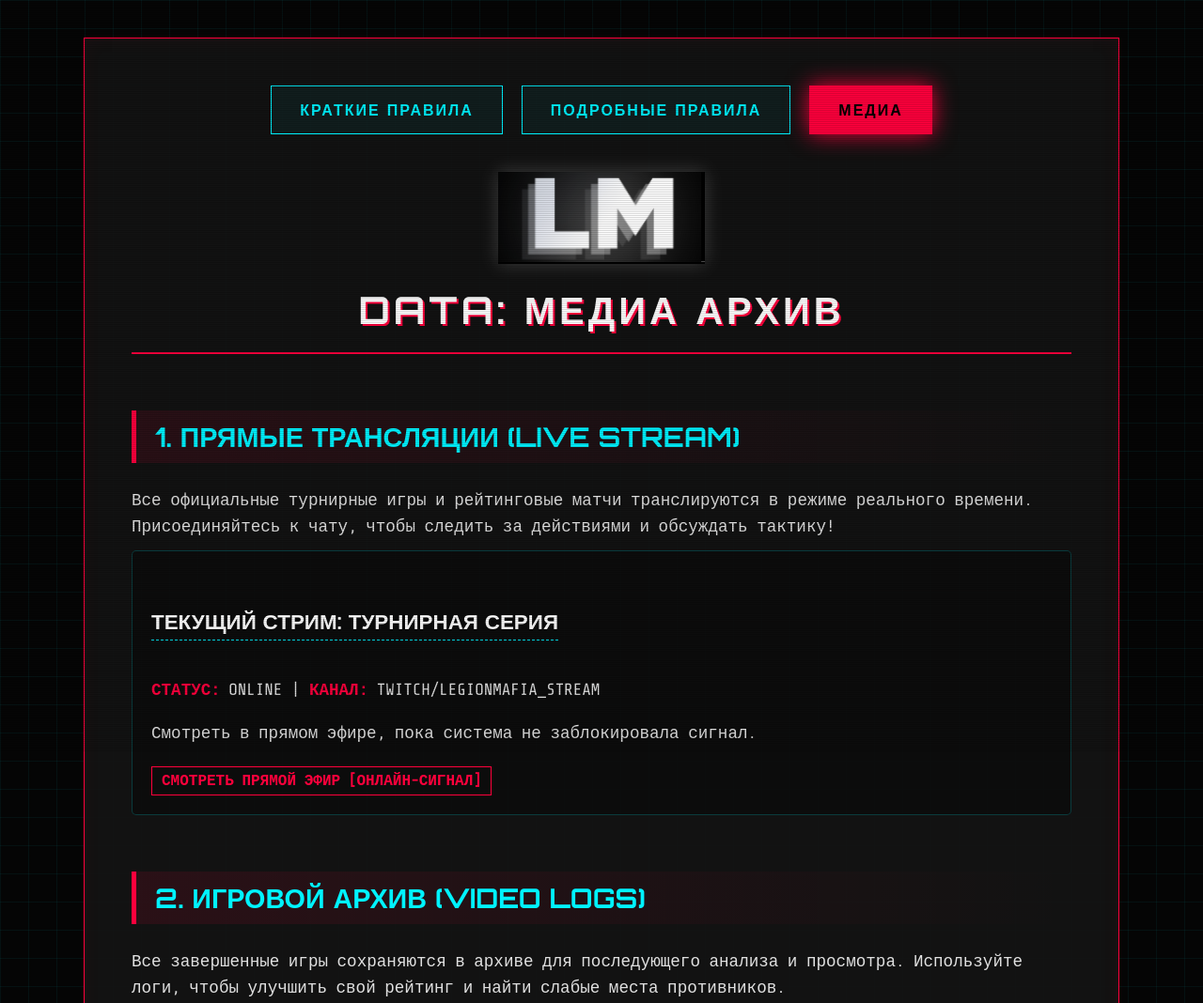
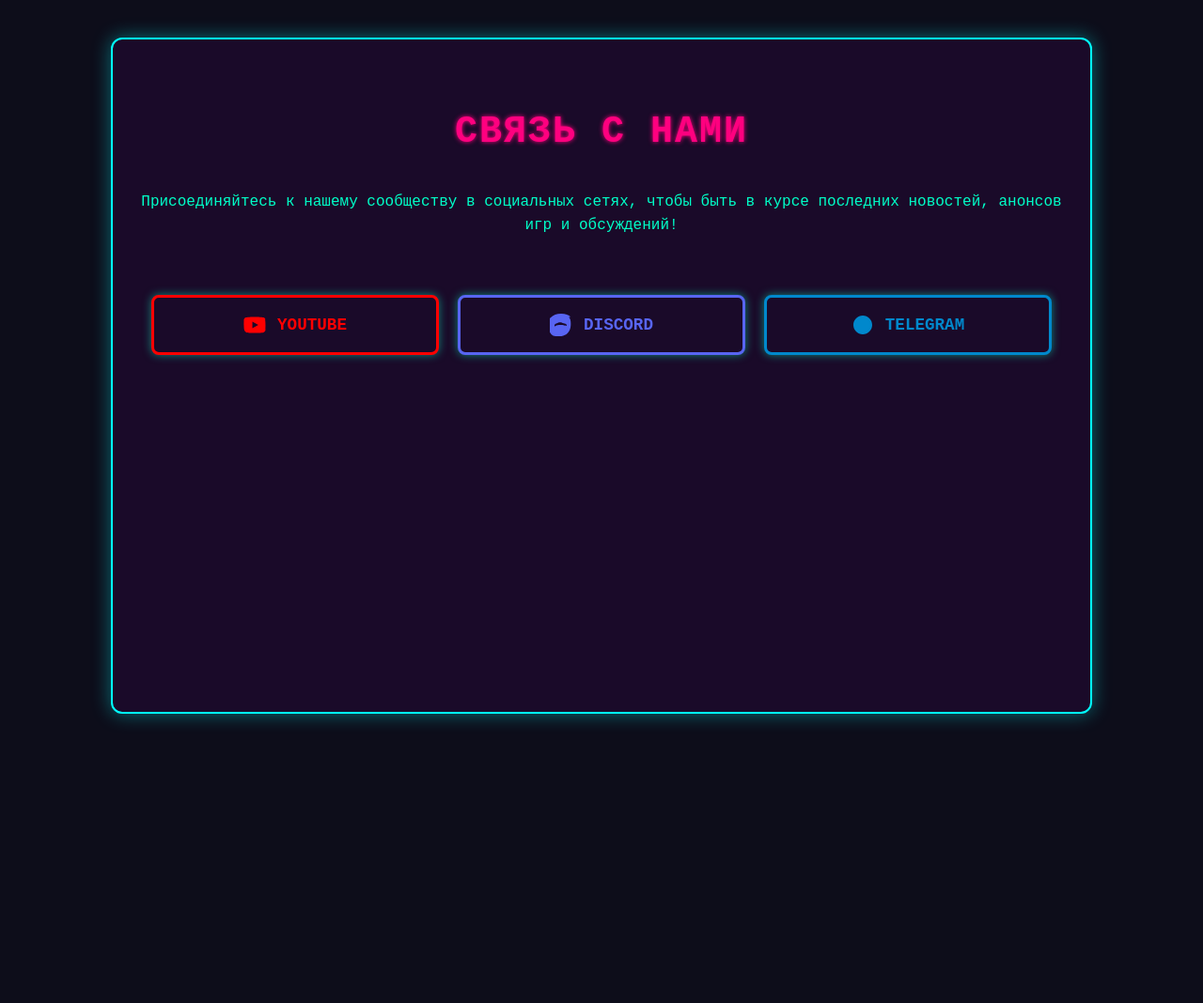
Before and after one commit to GityMin/Rules-Mafia, a plain HTML site: page contacts.html in a window 1280 px wide. Shown: the top 1068 px of the page at 94% size. After the commit the page ends 800 px from the top, so only its background shows below. Drawn offline with nearby package versions, Linux system fonts and the light colour scheme.

Commit message:
Update contacts.html

```diff
--- a/contacts.html
+++ b/contacts.html
@@ -3,274 +3,181 @@
 <head>
     <meta charset="UTF-8">
     <meta name="viewport" content="width=device-width, initial-scale=1.0">
-<title>Медиа & Стримы - Legion Mafia</title>
-<link href="https://fonts.googleapis.com/css2?family=Orbitron:wght@400;700;900&family=Share+Tech+Mono&display=swap" rel="stylesheet">
+    <title>Legion Mafia - Контакты</title>
     <style>
-    /* ПРИМЕНЕНИЕ КИБЕРПАНК-СТИЛЯ ИЗ ПРИМЕРА ПОЛЬЗОВАТЕЛЯ */
+        /* === КИБЕРПАНК СТИЛИ (CSS) - ЦИФРОВАЯ МАФИЯ === */
         :root {
-        --neon-red: #ff003c;
-        --neon-blue: #00f3ff;
-        --bg-color: #050505;
-        --panel-bg: rgba(20, 20, 20, 0.95);
-        --text-main: #e0e0e0;
-        --grid-color: rgba(0, 243, 255, 0.05);
+            --background-color: #0d0d1a;
+            --text-color: #00ffc8;
+            --header-color: #ff007f;
+            --accent-color: #00ffff;
+            --warning-color: #ffcc00;
+            --font-family-cyb: 'Share Tech Mono', monospace, Arial, sans-serif;
+            --container-bg: #1a0a29;
+            --border: #424242;
         }
 
         body {
-        font-family: 'Share Tech Mono', monospace;
-        background-color: var(--bg-color);
-        color: var(--text-main);
+            font-family: var(--font-family-cyb);
+            background-color: var(--background-color);
+            color: var(--text-color);
+            line-height: 1.6;
+            padding: 0;
             margin: 0;
-        padding: 40px;
+            display: flex;
+            flex-direction: column;
             min-height: 100vh;
-        /* Цифровая сетка на фоне */
-        background-image:
-            linear-gradient(var(--grid-color) 1px, transparent 1px),
-            linear-gradient(90deg, var(--grid-color) 1px, transparent 1px);
-        background-size: 30px 30px;
-        position: relative;
-        overflow-x: hidden;
-    }
-
-    /* Сканлайны для эффекта ЭЛТ */
-    body::before {
-        content: "";
-        position: fixed;
-        top: 0; left: 0; width: 100%; height: 100%;
-        background: repeating-linear-gradient(0deg, rgba(0,0,0,0.15), rgba(0,0,0,0.15) 1px, transparent 1px, transparent 2px);
-        pointer-events: none;
-        z-index: 999;
-    }
-
-    /* Анимация появления */
-    @keyframes fadeInUp {
-        from { opacity: 0; transform: translateY(30px); }
-        to { opacity: 1; transform: translateY(0); }
         }
 
         .container {
             max-width: 1000px;
-        margin: 0 auto;
-        background-color: var(--panel-bg);
-        border: 1px solid var(--neon-red);
-        box-shadow: 0 0 20px rgba(255, 0, 60, 0.15), inset 0 0 20px rgba(255, 0, 60, 0.05);
-        padding: 50px;
-        position: relative;
-        /* Скошенный угол */
-        clip-path: polygon(0 0, 100% 0, 100% calc(100% - 20px), calc(100% - 20px) 100%, 0 100%);
-        animation: fadeInUp 0.8s ease-out;
-    }
-
-    /* Угловой акцент */
-    .container::after {
-        content: "";
-        position: absolute;
-        bottom: 5px; right: 5px;
-        width: 30px; height: 30px;
-        border-bottom: 2px solid var(--neon-blue);
-        border-right: 2px solid var(--neon-blue);
-    }
-
-    /* МЕНЮ */
-    .top-nav {
-        display: flex;
-        justify-content: center;
-        gap: 20px;
-        margin-bottom: 40px;
-        flex-wrap: wrap;
-    }
-
-    .top-nav a {
-        text-decoration: none;
-        color: var(--neon-blue);
-        font-family: 'Orbitron', sans-serif;
-        font-weight: 700;
-        padding: 15px 30px;
-        border: 1px solid var(--neon-blue);
-        background: rgba(0, 243, 255, 0.05);
-        text-transform: uppercase;
-        letter-spacing: 2px;
-        transition: all 0.3s ease;
-    }
-
-    .top-nav a:hover {
-        background: var(--neon-blue);
-        color: #000;
-        box-shadow: 0 0 25px var(--neon-blue);
-        transform: translateY(-2px);
-    }
-
-    .top-nav a.active {
-        color: #000;
-        background: var(--neon-red);
-        border-color: var(--neon-red);
-        box-shadow: 0 0 25px var(--neon-red);
-    }
-
-    .header {
-        text-align: center;
-        margin-bottom: 50px;
-        border-bottom: 2px solid var(--neon-red);
-        padding-bottom: 20px;
-    }
-
-    .logo img {
-        max-width: 220px;
-        margin-bottom: 20px;
-        filter: drop-shadow(0 0 10px rgba(255, 255, 255, 0.2));
+            margin: 40px auto;
+            padding: 40px 20px;
+            background-color: var(--container-bg);
+            border: 2px solid var(--accent-color);
+            box-shadow: 0 0 20px rgba(0, 255, 255, 0.4);
+            border-radius: 12px;
+            flex-grow: 1;
+            width: 90%; /* Адаптивная ширина */
         }
 
         h1 {
-        font-family: 'Orbitron', sans-serif;
-        font-size: 2.5em;
-        color: #fff;
+            color: var(--header-color);
+            text-align: center;
             text-transform: uppercase;
-        text-shadow: 2px 2px 0px var(--neon-red);
-        letter-spacing: 4px;
-        margin: 0;
-    }
-
-    h2 {
-        font-family: 'Orbitron', sans-serif;
-        color: var(--neon-blue);
-        font-size: 1.8em;
-        border-left: 5px solid var(--neon-red);
-        padding-left: 20px;
-        margin-top: 60px;
-        margin-bottom: 25px;
-        text-transform: uppercase;
-        background: linear-gradient(90deg, rgba(255, 0, 60, 0.1) 0%, transparent 100%);
-        padding-top: 10px;
-        padding-bottom: 10px;
-    }
-
-    h3 {
-        font-family: 'Orbitron', sans-serif;
-        color: #fff;
-        font-size: 1.4em;
-        margin-top: 40px;
-        margin-bottom: 20px;
-        border-bottom: 1px dashed var(--neon-blue);
-        padding-bottom: 5px;
-        display: inline-block;
+            letter-spacing: 2px;
+            margin-bottom: 30px;
+            font-size: 2.5rem;
+            text-shadow: 0 0 5px var(--header-color);
         }
 
         p {
-        font-size: 1.1em;
-        margin-bottom: 12px;
-        line-height: 1.6;
+            margin-bottom: 20px;
+            text-align: center;
         }
 
-    strong { color: var(--neon-red); }
+        /* === СТИЛИ ДЛЯ КНОПОК СОЦИАЛЬНЫХ СЕТЕЙ === */
 
-    /* Дополнительные стили для Медиа-контента */
-    .media-card {
-        background-color: rgba(0, 0, 0, 0.3);
-        border: 1px solid rgba(0, 243, 255, 0.2);
-        padding: 20px;
-        margin-bottom: 25px;
-        border-radius: 5px;
-        transition: all 0.3s;
+        .button-container {
+            display: flex;
+            flex-direction: column; /* По умолчанию вертикально для мобильных */
+            gap: 20px;
+            margin-top: 40px;
+            padding: 20px 0;
+            align-items: center;
+            justify-content: center;
         }
 
-    .media-card:hover {
-        border-color: var(--neon-blue);
-        box-shadow: 0 0 15px rgba(0, 243, 255, 0.3);
-        transform: translateY(-3px);
+        @media (min-width: 768px) {
+            .button-container {
+                flex-direction: row; /* Горизонтально для десктопа */
+            }
         }
 
-    .media-link {
-        color: var(--neon-red);
+        .cyber-button {
+            display: flex;
+            align-items: center;
+            justify-content: center;
+            padding: 15px 25px;
+            background-color: var(--container-bg);
+            border: 3px solid var(--accent-color);
+            color: var(--text-color);
             text-decoration: none;
+            text-transform: uppercase;
+            font-size: 1.1rem;
             font-weight: bold;
-        display: inline-block;
-        margin-top: 10px;
-        padding: 5px 10px;
-        border: 1px solid var(--neon-red);
-        transition: all 0.3s;
+            border-radius: 8px;
+            transition: all 0.3s ease-in-out;
+            box-shadow: 0 0 10px rgba(0, 255, 200, 0.5);
+            width: 250px; /* Фиксированная ширина для единообразия */
+            max-width: 90%;
         }
 
-    .media-link:hover {
-        background-color: var(--neon-red);
-        color: #000;
+        .cyber-button svg {
+            margin-right: 12px;
+            width: 24px;
+            height: 24px;
+            fill: currentColor; /* Использует цвет текста */
+            transition: transform 0.3s;
         }
 
-    .footer-sign {
-        text-align: center;
-        margin-top: 80px;
-        padding-top: 20px;
-        border-top: 1px solid #333;
-        font-size: 14px;
-        color: var(--neon-blue);
-        font-family: 'Orbitron', sans-serif;
-        opacity: 0.8;
-        letter-spacing: 1px;
+        /* Эффект при наведении */
+        .cyber-button:hover {
+            box-shadow: 0 0 20px var(--header-color), 0 0 40px var(--header-color);
+            transform: translateY(-3px) scale(1.02);
         }
+        .cyber-button:hover svg {
+            transform: scale(1.1);
+        }
+
+        /* Специфические стили и цвета */
+        .youtube-btn {
+            border-color: #ff0000;
+            color: #ff0000;
+        }
+        .youtube-btn:hover {
+            background-color: #ff0000;
+            color: white;
+            border-color: white;
+        }
+
+        .discord-btn {
+            border-color: #5865F2;
+            color: #5865F2;
+        }
+        .discord-btn:hover {
+            background-color: #5865F2;
+            color: white;
+            border-color: white;
+        }
+
+        .telegram-btn {
+            border-color: #0088CC;
+            color: #0088CC;
+        }
+        .telegram-btn:hover {
+            background-color: #0088CC;
+            color: white;
+            border-color: white;
+        }
+
     </style>
 </head>
 <body>
+    <div class="container">
+        <h1>Связь с Нами</h1>
 
-<div class="container">
+        <p>Присоединяйтесь к нашему сообществу в социальных сетях, чтобы быть в курсе последних новостей, анонсов игр и обсуждений!</p>
 
-    <!-- НАВИГАЦИЯ -->
-    <nav class="top-nav">
-        <a href="index.html">КРАТКИЕ ПРАВИЛА</a>
-        <a href="podrobnye.html">ПОДРОБНЫЕ ПРАВИЛА</a>
-        <a href="media.html" class="active">МЕДИА</a>
-    </nav>
+        <div class="button-container">
 
-    <div class="header">
-        <!-- Заглушка для логотипа, чтобы сохранить структуру -->
-        <div class="logo"><img src="logo.png" alt="Legion Mafia Logo" onerror="this.onerror=null; this.src='https://placehold.co/220x80/050505/ff003c?text=LEGION+MAFIA';"></div>
-        <h1>DATA: Медиа Архив</h1>
-    </div>
+            <!-- Кнопка YouTube -->
+            <a href="https://www.youtube.com/@LegionMafia2024" target="_blank" class="cyber-button youtube-btn">
+                <!-- YouTube Icon SVG -->
+                <svg viewBox="0 0 24 24" fill="currentColor">
+                    <path d="M23.495 6.205a3.02 3.02 0 0 0-2.12-2.12C19.79 3.5 12 3.5 12 3.5s-7.79-.005-9.375.585a3.02 3.02 0 0 0-2.12 2.12C.5 7.79.5 12 .5 12s.005 4.21.585 5.795a3.02 3.02 0 0 0 2.12 2.12C4.21 20.5 12 20.5 12 20.5s7.79.005 9.375-.585a3.02 3.02 0 0 0 2.12-2.12C23.5 16.21 23.5 12 23.5 12s0-4.21-.505-5.795zM9.545 15.599V8.401L15.82 12l-6.275 3.599z"/>
+                </svg>
+                YouTube
+            </a>
 
-    <!-- ОСНОВНОЙ КОНТЕНТ -->
+            <!-- Кнопка Discord -->
+            <a href="https://discord.com/invite/PqMKKZukXh" target="_blank" class="cyber-button discord-btn">
+                <!-- Discord Icon SVG -->
+                <svg viewBox="0 0 24 24" fill="currentColor">
+                    <path d="M20.22 3.5C22.38 5.67 22.38 9.07 22.28 12.37c-.1 3.2-1.28 6.4-3.35 8.47-2.07 2.07-5.27 3.25-8.47 3.35-3.3.1-6.7-.1-8.87-2.26-2.07-2.07-3.25-5.27-3.35-8.47-.1-3.3.1-6.7 2.26-8.87C3.79 1.34 7.23 0 12 0c4.77 0 8.21 1.34 10.22 3.5zM7.5 16.5c-1.1 0-2-.9-2-2s.9-2 2-2 2 .9 2 2-.9 2-2 2zm9 0c-1.1 0-2-.9-2-2s.9-2 2-2 2 .9 2 2-.9 2-2 2zM12 9c-3.1 0-5.4 1.8-5.7 1.8-.7.2-1.3.9-1.3 1.7v.5c0 .3.2.5.5.5h1.2c.3 0 .5-.2.5-.5v-.3c.4-.2 1.4-.7 4.3-.7 2.9 0 3.9.5 4.3.7v.3c0 .3.2.5.5.5h1.2c.3 0 .5-.2.5-.5v-.5c0-.8-.6-1.5-1.3-1.7-.3 0-5.7-1.8-5.7-1.8z"/>
+                </svg>
+                Discord
+            </a>
 
-    <h2>1. Прямые Трансляции (LIVE STREAM)</h2>
-    <p>Все официальные турнирные игры и рейтинговые матчи транслируются в режиме реального времени. Присоединяйтесь к чату, чтобы следить за действиями и обсуждать тактику!</p>
+            <!-- Кнопка Telegram -->
+            <a href="https://t.me/mafia_legion" target="_blank" class="cyber-button telegram-btn">
+                <!-- Telegram Icon SVG -->
+                <svg viewBox="0 0 24 24" fill="currentColor">
+                    <path d="M12 2C6.48 2 2 6.48 2 12s4.48 10 10 10 10-4.48 10-10S17.52 2 12 2zm4.5 7.5L10 14V9.5H8.5V15c0 .41.33.75.75.75H10L16.5 10v.5h-1.5V16c0 .41.33.75.75.75H17c.41 0 .75-.34.75-.75v-6.5c0-.41-.34-.75-.75-.75z"/>
+                </svg>
+                Telegram
+            </a>
 
-    <div class="media-card">
-        <h3>ТЕКУЩИЙ СТРИМ: ТУРНИРНАЯ СЕРИЯ</h3>
-        <p><strong>СТАТУС:</strong> ONLINE | <strong>КАНАЛ:</strong> TWITCH/LEGIONMAFIA_STREAM</p>
-        <p>Смотреть в прямом эфире, пока система не заблокировала сигнал.</p>
-        <a href="#" class="media-link">СМОТРЕТЬ ПРЯМОЙ ЭФИР [ОНЛАЙН-СИГНАЛ]</a>
-    </div>
-
-    <h2>2. Игровой Архив (VIDEO LOGS)</h2>
-    <p>Все завершенные игры сохраняются в архиве для последующего анализа и просмотра. Используйте логи, чтобы улучшить свой рейтинг и найти слабые места противников.</p>
-
-    <div class="media-card">
-        <h3>АРХИВ СЕЗОНА ALPHA-03 (2025)</h3>
-        <p>Полный список игр, включая все "лучшие ходы" и результаты голосований. Доступно для загрузки.</p>
-        <p><strong>ДАТА ПОСЛЕДНЕГО ОБНОВЛЕНИЯ:</strong> 22-11-2025</p>
-        <a href="#" class="media-link">ПЕРЕЙТИ К АРХИВУ YOUTUBE</a>
-    </div>
-
-    <div class="media-card">
-        <h3>ПОДБОРКА ЛУЧШИХ МОМЕНТОВ</h3>
-        <p>Смотрите нарезку самых эпичных побед и фатальных ошибок. Выделенный контент для быстрого просмотра.</p>
-        <a href="#" class="media-link">СМОТРЕТЬ ХАЙЛАЙТЫ</a>
-    </div>
-
-    <h2>3. Официальные Соцсети (SOCIAL CHANNELS)</h2>
-    <p>Следите за новостями, анонсами турниров и изменениями в регламенте в наших каналах связи. Подписывайтесь на передачу данных.</p>
-
-    <ul style="list-style: none; padding: 0;">
-        <li style="margin-bottom: 10px;">
-            <p style="margin: 0;"><strong>TELEGRAM:</strong> <a href="#" class="media-link" style="border: none; padding: 0;">@LegionMafiaChat</a></p>
-        </li>
-        <li style="margin-bottom: 10px;">
-            <p style="margin: 0;"><strong>VKONTAKTE:</strong> <a href="#" class="media-link" style="border: none; padding: 0;">/LegionMafiaOfficial</a></p>
-        </li>
-        <li style="margin-bottom: 10px;">
-            <p style="margin: 0;"><strong>DISCORD:</strong> <a href="#" class="media-link" style="border: none; padding: 0;">#LegionHQ</a></p>
-        </li>
-    </ul>
-
-    <!-- ПОДПИСЬ В ФУТЕРЕ -->
-    <div class="footer-sign">
-        by baby_twix 1 and baby_twix 2💘
         </div>
 
     </div>
```
Lines whose indentation alone changed are shown as unchanged.
